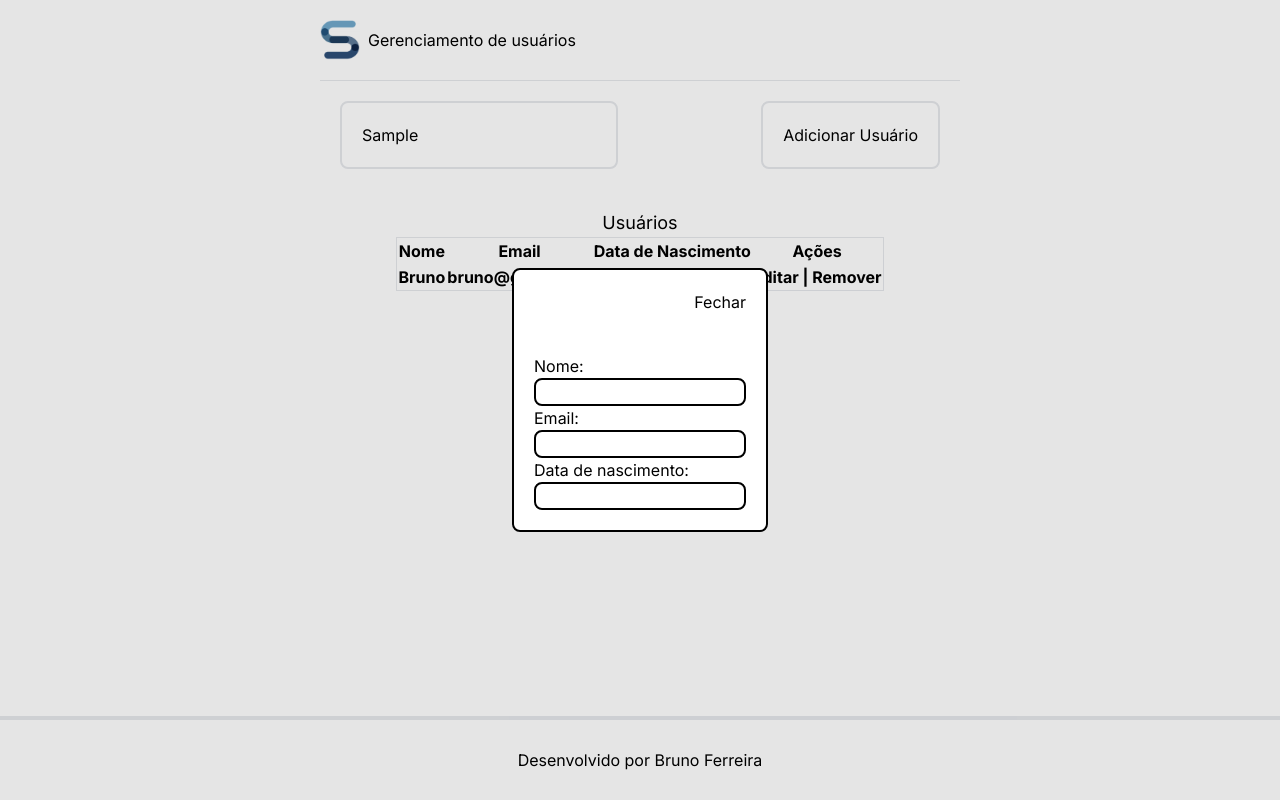
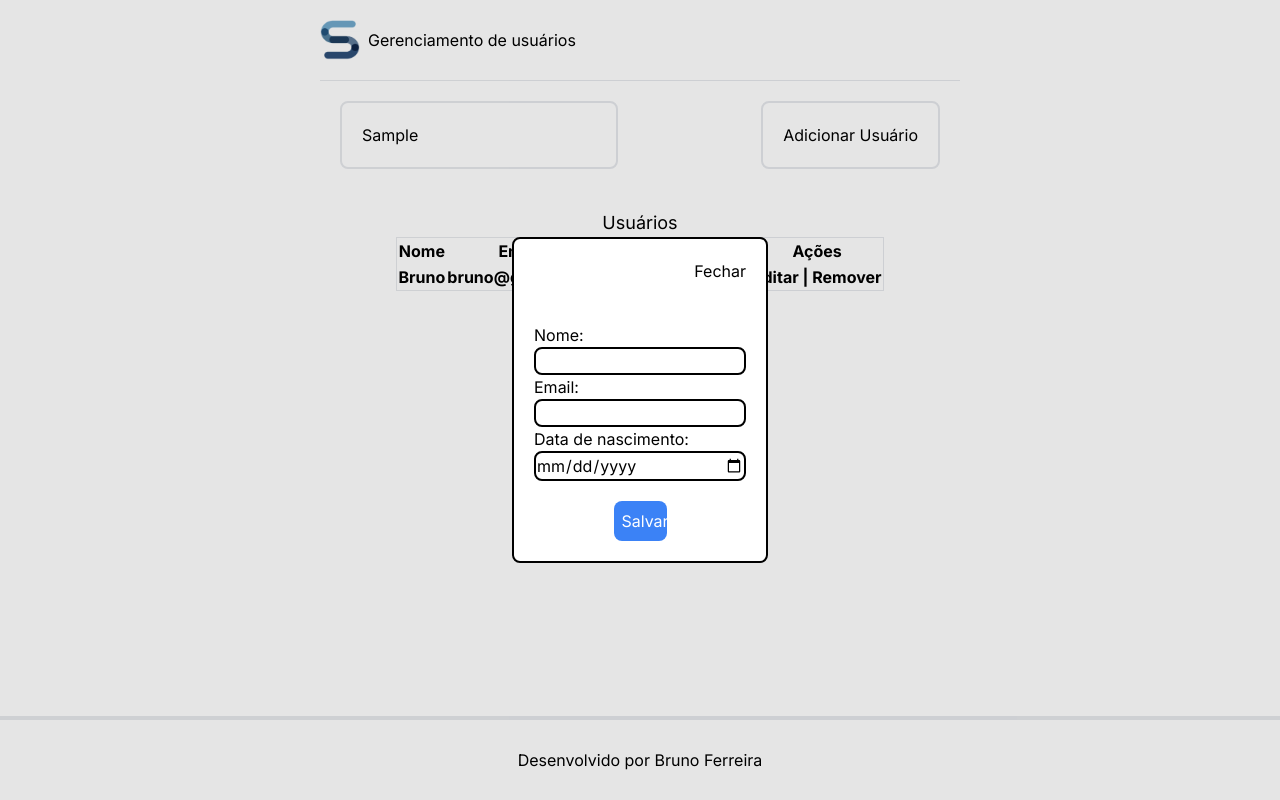
Before and after one commit to BrunoFerreira95/manterusuarios, a Next.js app: page / in a window 1280 px wide. Both pictures are taken after typing "Sample" into the empty fields and a click on the button "Adicionar Usuário". Built offline with nearby package versions, Linux system fonts and the light colour scheme; data requests are answered from the project's data file.

Commit message:
feat: making the form with react hook form

```diff
--- a/src/app/user/page.tsx
+++ b/src/app/user/page.tsx
@@ -1,16 +1,25 @@
 'use client'
 
+import React, { RefObject, useEffect, useRef, useState } from 'react'
+import { useForm, SubmitHandler } from "react-hook-form"
+
+import { fetchUsers } from '@/controllers/user.controllers'
+
+import Header from '@/components/Header'
 import Footer from '@/components/Footer'
-import Header from '@/components/Header'
-import { fetchUsers } from '@/controllers/user.controllers'
-import React, { RefObject, useEffect, useRef, useState } from 'react'
+
 
 type UsersProps ={
     id: number;
     nome: string;
     email: string;
     data_de_nascimento: string;
-}[]
+}[] | {
+  id: number;
+    nome: string;
+    email: string;
+    data_de_nascimento: string;
+}
 
 interface DialogRefType {
   openDialog: () => void;
@@ -23,6 +32,16 @@ const UserHome = () => {
 
   const dialogRef: RefObject<HTMLDialogElement> = useRef(null);
 
+  const {
+    register,
+    handleSubmit,
+    watch,
+    formState: { errors },
+  } = useForm<UsersProps>()
+
+  const onSubmit: SubmitHandler<UsersProps> = (data) => {
+    console.log(data)
+  }
   useEffect(() => {
     fetchUsers(setUsers)
   }, [])
@@ -67,13 +86,17 @@ const UserHome = () => {
               <button onClick={() => closeModal(dialogRef)} className='m-5'>Fechar</button>
 
             </div>
-            <form action="" className='flex flex-col p-5'>
+            <form onSubmit={handleSubmit(onSubmit)} className='flex flex-col p-5'>
               <label htmlFor="nome">Nome:</label>
-              <input className='border-2 border-black rounded-lg' type="text" required/>
+              <input className='border-2 border-black rounded-lg' type="text" required {...register('nome')}/>
               <label htmlFor="email">Email:</label>
-              <input className='border-2 border-black rounded-lg' type="email" required/>
+              <input className='border-2 border-black rounded-lg' type="email" required {...register('email')}/>
               <label htmlFor="data_de_nascimento">Data de nascimento:</label>
-              <input className='border-2 border-black rounded-lg' type="data" required/>
+              <input className='border-2 border-black rounded-lg' type="date" required {...register('data_de_nascimento')}/>
+              <div className='flex justify-center'>
+                <button className='p-2 bg-blue-500 w-1/4 rounded-lg mt-5 text-white'>Salvar</button>
+
+              </div>
             </form>
         </dialog>
         <Footer/>
```
